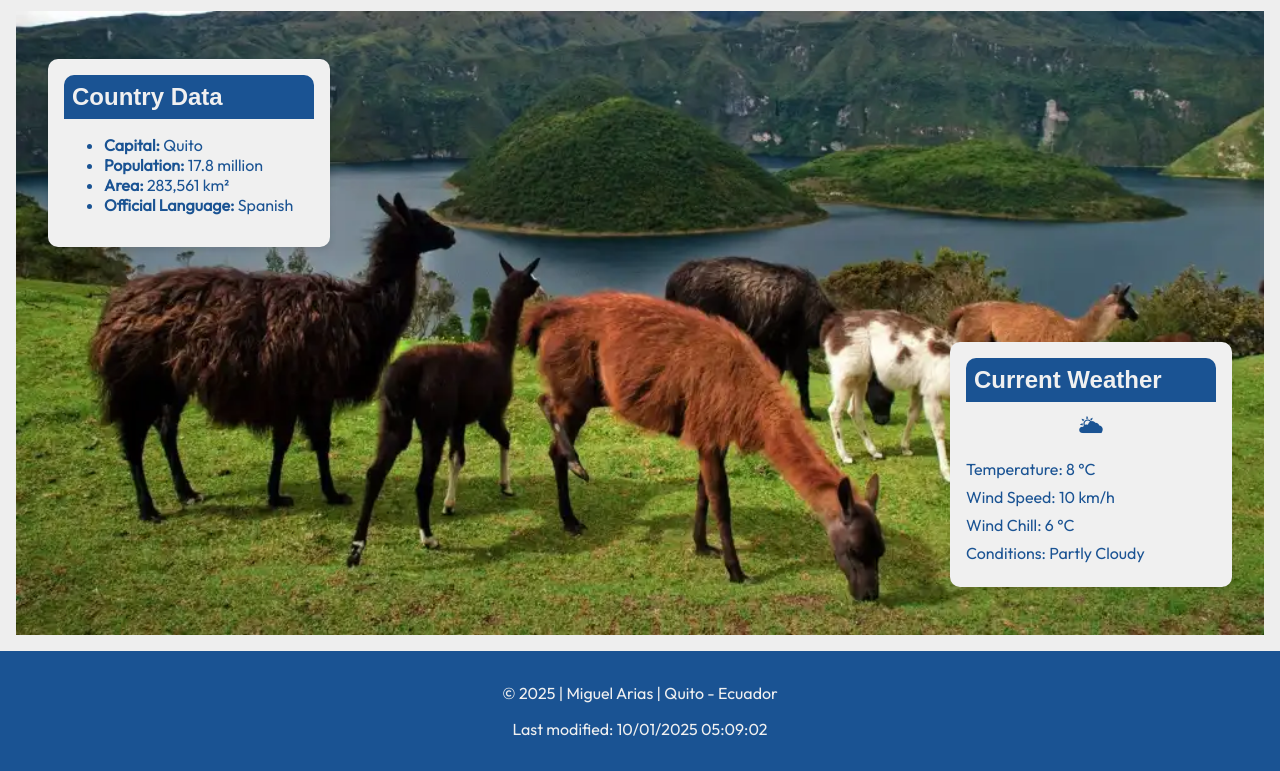
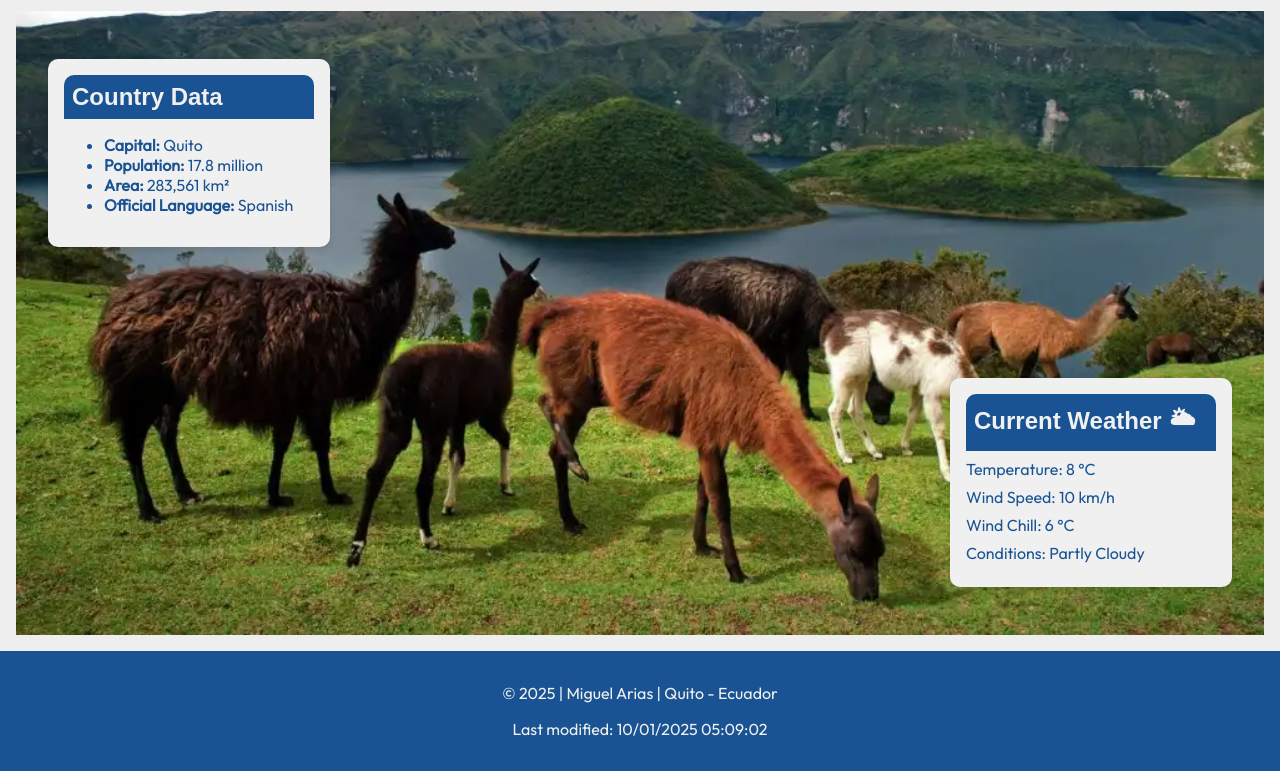
Before and after one commit to miguel-1275/wdd131, a plain HTML site: page place.html in a window 1280 px wide. Shown: the part 74-845 px from the top of the page. Drawn offline with Linux system fonts and the light colour scheme; a web font is replaced by a local one.

Commit message:
pseudo-class used

```diff
--- a/place.html
+++ b/place.html
@@ -41,7 +41,6 @@
                     <span class="weather-icon-mobile">
                         <img src="images/weather.svg" alt="Weather icon">
                     </span>
-                    <span class="weather-icon-desktop">🌥</span>
                     <p>Temperature: <span id="temperature">--</span> °C</p>
                     <p>Wind Speed: <span id="windspeed">--</span> km/h</p>
                     <p>Wind Chill: <span id="windchill">--</span> °C</p>
--- a/styles/place-large.css
+++ b/styles/place-large.css
@@ -7,6 +7,13 @@
         width: 100%;
         height: auto;
         display: block;
+    }
+
+    .weather h2::after {
+        content: "🌥";
+        margin-left: 0.5rem;
+        font-size: 1.5rem;
+        vertical-align: middle;
     }
 
     .data {
```
